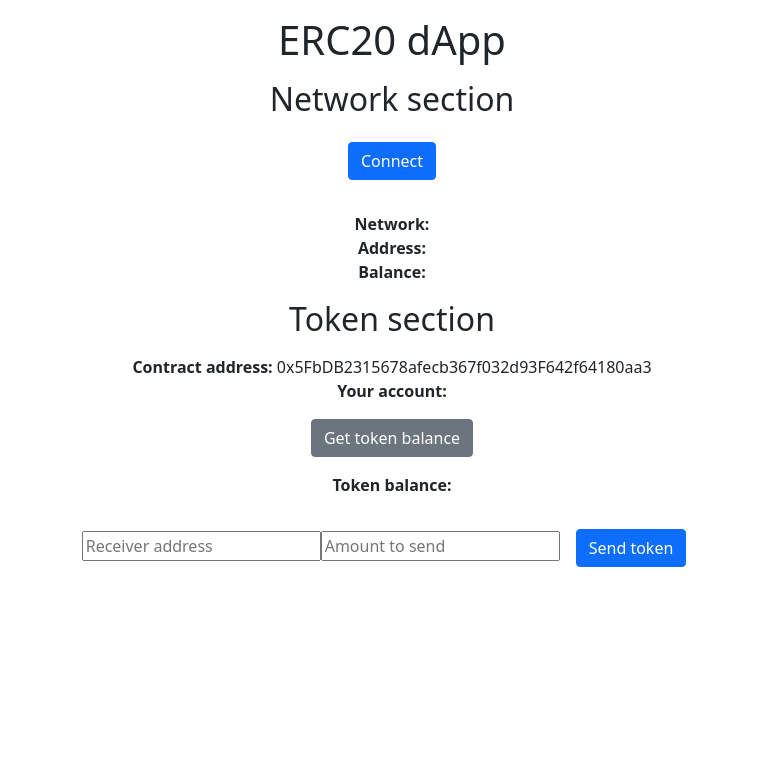
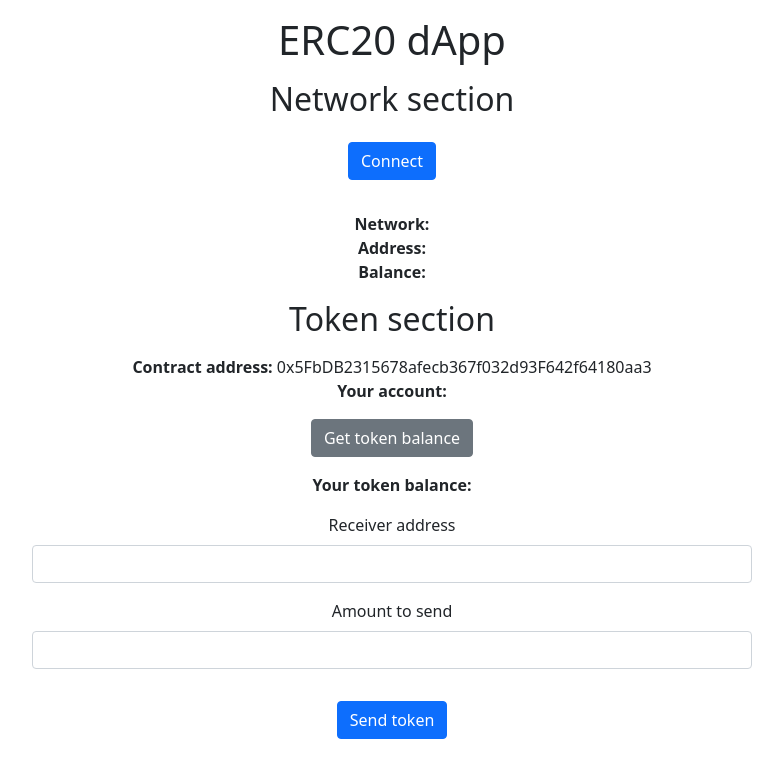
Before and after one commit to DizNicolasAmor/hardhat-erc20, a Next.js app in the folder frontend/: page / in a window 1280 px wide. Shown: the top 778 px of the page, without its empty margins (248-1031 px from the left). Built offline with nearby package versions, Linux system fonts and the light colour scheme.

Commit message:
MASTER: update form in TokenSection.tsx in FRONTEND

```diff
--- a/frontend/components/TokenSection.tsx
+++ b/frontend/components/TokenSection.tsx
@@ -1,5 +1,5 @@
 import React, { useState } from 'react';
-import { Button } from 'react-bootstrap';
+import { Button, Form } from 'react-bootstrap';
 import CommonSpinner from './CommonSpinner';
 
 interface ITokenSection {
@@ -34,7 +34,10 @@ const TokenSection: React.FC<ITokenSection> = ({
       setAmountToSend(Number(event?.target?.value));
     }
   };
-  const handleSendToken = (): void => {
+  const handleSendToken = (
+    event: React.MouseEvent<HTMLButtonElement, MouseEvent>
+  ): void => {
+    event.preventDefault();
     // sendToken(receiverAddress, amountToSend);
   };
 
@@ -58,34 +61,38 @@ const TokenSection: React.FC<ITokenSection> = ({
           <CommonSpinner />
         ) : (
           <div>
-            <strong>Token balance: </strong>
+            <strong>Your token balance: </strong>
             {balance}
           </div>
         )}
       </div>
-      <div className="m-3">
-        <label htmlFor="receiver-address"></label>
-        <input
-          id="receiver-address"
+      <div className="m-auto" style={{ maxWidth: '45rem' }}>
+        <Form>
+          <Form.Group className="mb-3" controlId="receiver-address">
+            <Form.Label>Receiver address</Form.Label>
+            <Form.Control
               onChange={handleReceiverAddress}
-          placeholder="Receiver address"
+              placeholder=""
               type="text"
             />
-        <label htmlFor="amount-to-send"></label>
-        <input
-          id="amount-to-send"
+          </Form.Group>
+          <Form.Group className="mb-3" controlId="amount-to-send">
+            <Form.Label>Amount to send</Form.Label>
+            <Form.Control
               onChange={handleAmountToSend}
-          placeholder="Amount to send"
+              placeholder=""
               type="number"
             />
+          </Form.Group>
           <Button
             className="m-3"
             variant="primary"
-          type="button"
+            type="submit"
             onClick={handleSendToken}
           >
             Send token
           </Button>
+        </Form>
       </div>
     </section>
   );
```
Lines whose indentation alone changed are shown as unchanged.
